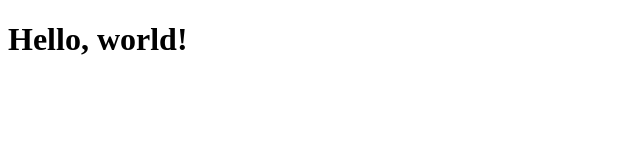
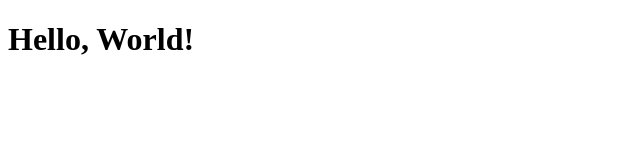
Before and after one commit to yakimant/terraform_static_website_deployment, a plain HTML site: page website/index.html in a window 1280 px wide. Shown: the full height of the page, 0-640 px from the left. Drawn offline with Linux system fonts and the light colour scheme.

Commit message:
Update index.html

```diff
--- a/website/index.html
+++ b/website/index.html
@@ -2,9 +2,9 @@
 <html lang="en">
 <head>
   <meta charset="UTF-8" />
-  <title>Hello, world!</title>
+  <title>Hello, World!</title>
 </head>
 <body>
-  <h1>Hello, world!</h1>
+  <h1>Hello, World!</h1>
 </body>
 </html>
```
